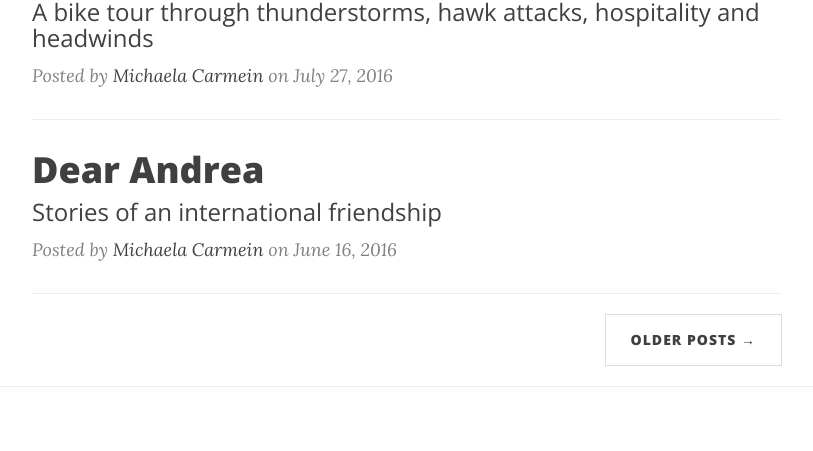
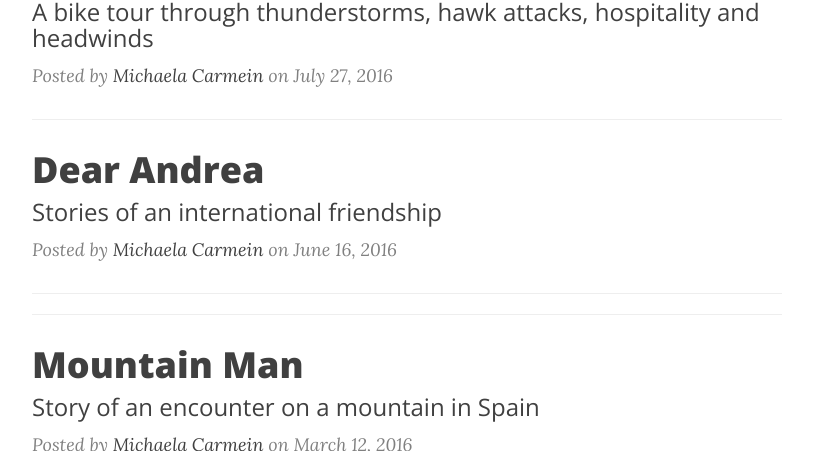
Before and after one commit to carmein/carmein.github.io, a plain HTML site: page blog/index.html in a window 1280 px wide. Shown: the part 579-1030 px from the top of the page, without its empty margins (233-1046 px from the left). Drawn offline with nearby package versions, Linux system fonts and the light colour scheme.

Commit message:
Update index.html

```diff
--- a/blog/index.html
+++ b/blog/index.html
@@ -103,6 +103,15 @@
                         <h3 class="post-subtitle">Stories of an international friendship</h3>
                     </a>
                     <p class="post-meta">Posted by <a href="http://michaela.today/">Michaela Carmein</a> on June 16, 2016</p>
+                </div>
+                <hr>
+                <hr>
+                <div class="post-preview">
+                    <a href="mountain-man.html">
+                        <h2 class="post-title">Mountain Man</h2>
+                        <h3 class="post-subtitle">Story of an encounter on a mountain in Spain</h3>
+                    </a>
+                    <p class="post-meta">Posted by <a href="http://michaela.today/">Michaela Carmein</a> on March 12, 2016</p>
                 </div>
                 <hr>
                 <!--<div class="post-preview">-->
```
